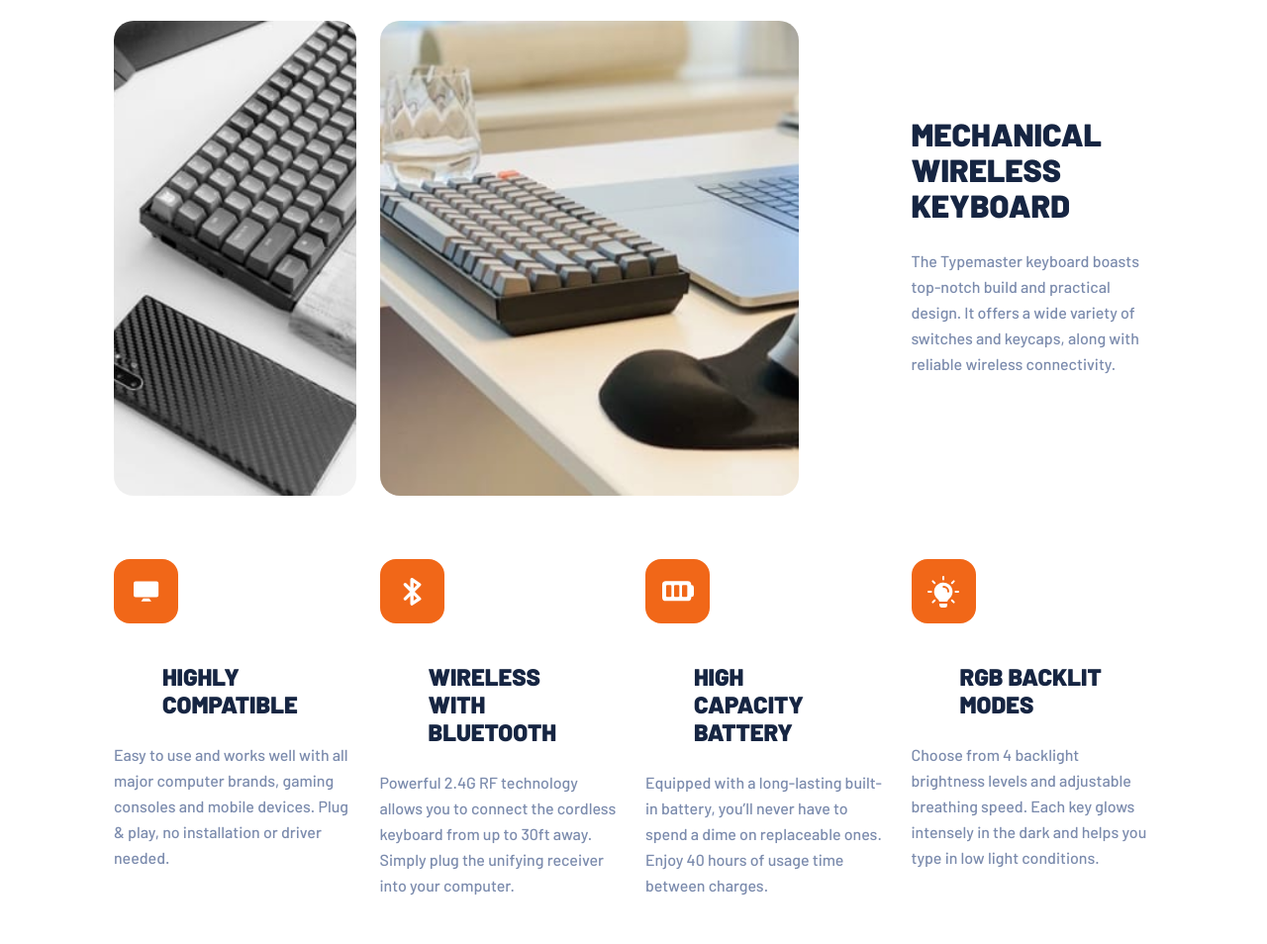
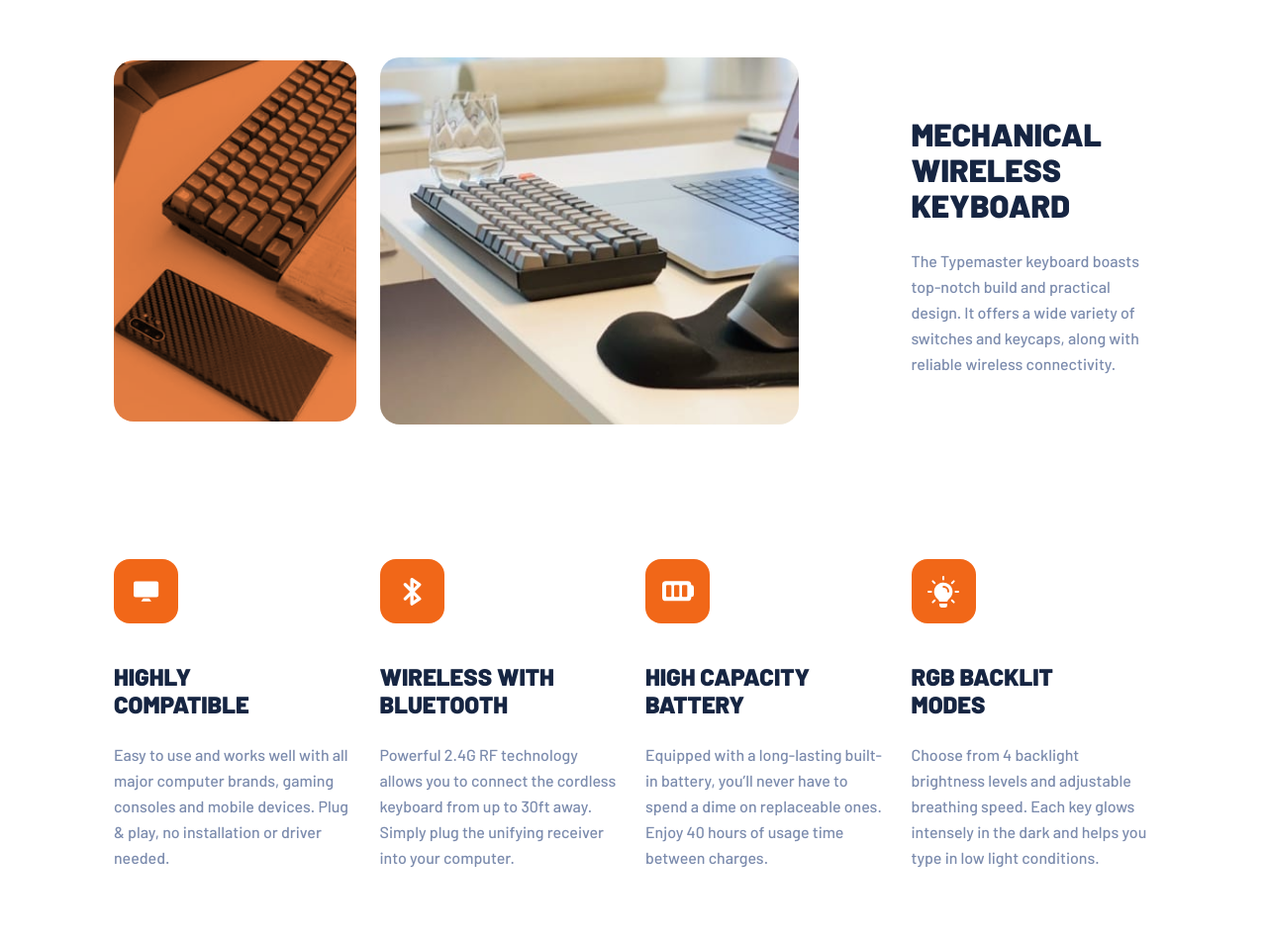
Before and after one commit to mlooper5/typemaster-pre-launch-landing-page, a plain HTML site: page index.html in a window 1280 px wide. Shown: the part 579-1533 px from the top of the page at 99% size. Drawn offline with Linux system fonts and the light colour scheme.

Commit message:
Styled the overview imgs. Added color overlay.
Co-authored-by: Cassi Brenci <cnbrenci@users.noreply.github.com>

```diff
--- a/index.html
+++ b/index.html
@@ -35,8 +35,13 @@
 
 
     <section class="overview">
-      <img class="photo" src="./resources/assets/mobile/image-phone-and-keyboard.jpg">
-      <img class="photo" src="./resources/assets/mobile/image-glass-and-keyboard.jpg">
+      <div class="overview-photo">
+        <img class="photo" src="./resources/assets/mobile/image-phone-and-keyboard.jpg">
+        <div class="overlay"></div>
+      </div>
+      <div class="overview-photo">
+        <img class="photo" src="./resources/assets/mobile/image-glass-and-keyboard.jpg">
+      </div>
       <div class="overview-content">
         <h2>Mechanical wireless keyboard</h2>
         <p>The Typemaster keyboard boasts top-notch build and practical design. It offers a wide variety
--- a/resources/css/style.css
+++ b/resources/css/style.css
@@ -147,9 +147,8 @@ img {
   display: block;
 }
 
-img.photo {
+img.photo, .overlay {
   border-radius: 20px;
-
 }
 
 header img {
@@ -168,7 +167,7 @@ header img {
   max-width: 317px;
 }
 
-/* mobile */
+/* mobile, bitch */
 
 .grid > *,
 .cta-content,
@@ -202,17 +201,33 @@ header img {
   text-align: center;
 }
 
- .overview img {
+.overview-photo {
   max-height: 220px;
-  margin-bottom: 75px;
-
+  margin-bottom: 35px;
 }
 
-.overview img:nth-of-type(1) {
+.overview img {
+  height: 100%;
+}
+
+.overview-photo:nth-of-type(1) {
   justify-self: right;
 }
 
-.overview img:nth-of-type(2) {
+.overview-photo {
+  position: relative;
+}
+
+.overlay {
+  background: rgba(241, 103, 24, 0.8);
+  position: absolute;
+  mix-blend-mode: multiply;
+  top: 0;
+  width: 100%;
+  height: 100%;
+}
+
+.overview-photo:nth-of-type(2) {
   grid-column: span 3;
   object-fit: cover;
 }
@@ -245,6 +260,10 @@ footer {
     grid-column: span 6;
   }
 
+  .features h3 {
+    margin: 0;
+  }
+
   .cta-content {
     grid-column: span 6;
   }
@@ -259,18 +278,16 @@ footer {
     object-fit: cover;
   }
 
-  .overview img:nth-of-type(1) {
+  .overview-photo:nth-of-type(1) {
     grid-column: span 4;
   }
 
-  .overview img:nth-of-type(2) {
+  .overview-photo:nth-of-type(2) {
     grid-column: span 8;
   }
 
-  .overview img {
+  .overview-photo, .overview img {
     max-height: unset;
-    height: 80%;
-    width: 100%;
   }
 
   .overview-content {
@@ -295,7 +312,6 @@ footer {
   .icon {
     margin: 40px 0;
   }
-
 }
 
 @media screen and (min-width : 1100px) {
@@ -313,15 +329,19 @@ footer {
     grid-column: span 3;
   }
 
+  .features h3 {
+    width: 80%;
+  }
+
   .cta, .overview, .features {
     height: 480px;
   }
 
-  .overview img:nth-of-type(1) {
+  .overview-photo:nth-of-type(1) {
     grid-column: span 3;
   }
 
-  .overview img:nth-of-type(2) {
+  .overview-photo:nth-of-type(2) {
     grid-column: span 5;
   }
 
@@ -331,8 +351,6 @@ footer {
 
   .overview-content {
     display: block;
-    /* grid-template-columns: inherit;
-    gap: inherit; */
     align-items: center;
   }
 
```
